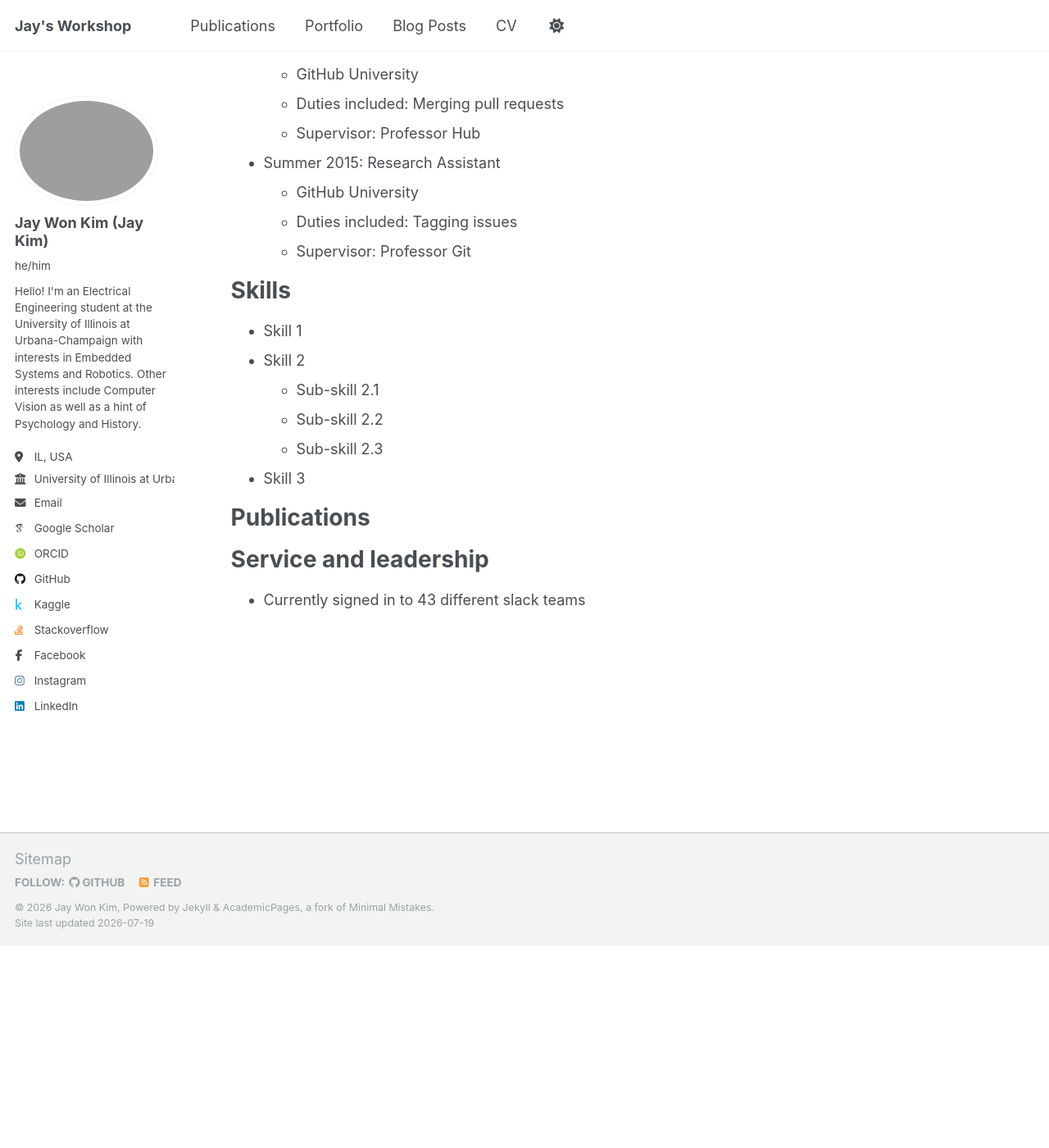
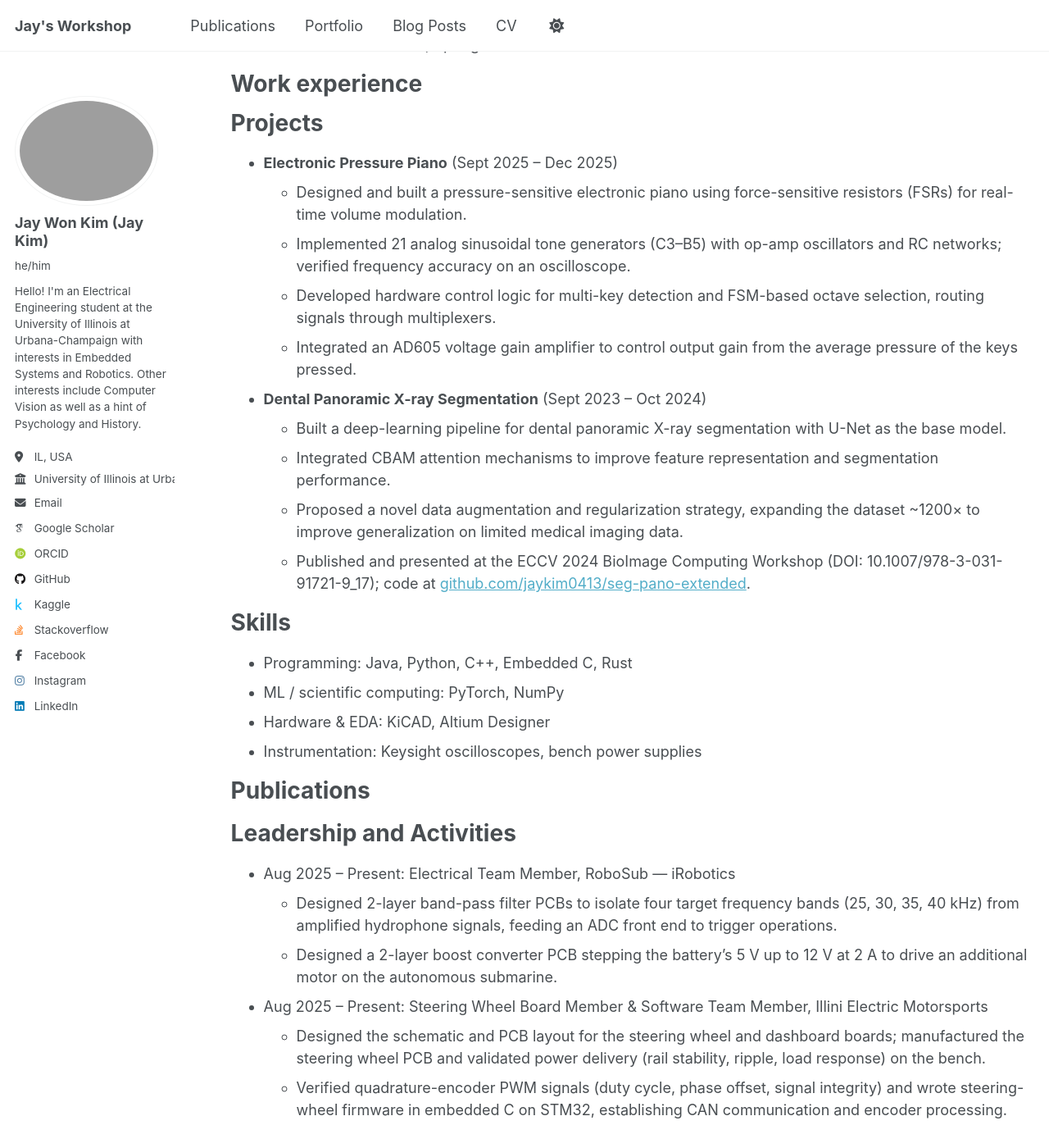
Before and after one commit to jaykim0413/jaykim0413.github.io, a Jekyll site: the page built from _pages/cv.md, in a window 1280 px wide and 1400 px high, scrolled down 393 px. Shown: the whole window at 82% size. Built offline with Jekyll 4.4.1, drawn with Linux system fonts in a browser that asks for light colours; some web fonts are replaced; before the commit the page ends 1546 px from its top, so only the background shows below that; some of the changed text lies outside the part shown.

Commit message:
Rewrite About page and fill in CV content
- About: replace placeholder with intro, interests, minors, and projects
- CV: add minors, GPA, honors, real skills, projects, and leadership;
  remove template placeholder work experience (left as TODO)

Co-Authored-By: Claude Opus 4.8 <noreply@anthropic.com>
Claude-Session: https://claude.ai/code/session_016ZzMn2rWjpBjpr5XjTZu4B

```diff
--- a/_pages/cv.md
+++ b/_pages/cv.md
@@ -12,52 +12,57 @@ redirect_from:
 Education
 ======
 * B.S. in Electrical Engineering, University of Illinois at Urbana-Champaign, 2029 (expected)
+  * Minor in Psychology
+  * Minor in Semiconductor Engineering
+  * GPA: 4.00 / 4.00
+
+Honors and Awards
+======
+* James Scholar Honors — Fall 2025, Spring 2026, Fall 2026
+* Dean's List — Fall 2025, Spring 2026
 
 Work experience
 ======
-* Spring 2024: Academic Pages Collaborator
-  * GitHub University
-  * Duties includes: Updates and improvements to template
-  * Supervisor: The Users
+<!-- TODO: No current roles. Add research positions, internships, or on-campus
+     jobs here as they come up. Format per entry:
+* Term Year: Role Title
+  * Organization
+  * What you did (one or two lines)
+-->
 
-* Fall 2015: Research Assistant
-  * GitHub University
-  * Duties included: Merging pull requests
-  * Supervisor: Professor Hub
+Projects
+======
+* **Electronic Pressure Piano** (Sept 2025 – Dec 2025)
+  * Designed and built a pressure-sensitive electronic piano using force-sensitive resistors (FSRs) for real-time volume modulation.
+  * Implemented 21 analog sinusoidal tone generators (C3–B5) with op-amp oscillators and RC networks; verified frequency accuracy on an oscilloscope.
+  * Developed hardware control logic for multi-key detection and FSM-based octave selection, routing signals through multiplexers.
+  * Integrated an AD605 voltage gain amplifier to control output gain from the average pressure of the keys pressed.
 
-* Summer 2015: Research Assistant
-  * GitHub University
-  * Duties included: Tagging issues
-  * Supervisor: Professor Git
+* **Dental Panoramic X-ray Segmentation** (Sept 2023 – Oct 2024)
+  * Built a deep-learning pipeline for dental panoramic X-ray segmentation with U-Net as the base model.
+  * Integrated CBAM attention mechanisms to improve feature representation and segmentation performance.
+  * Proposed a novel data augmentation and regularization strategy, expanding the dataset ~1200× to improve generalization on limited medical imaging data.
+  * Published and presented at the ECCV 2024 BioImage Computing Workshop (DOI: 10.1007/978-3-031-91721-9_17); code at [github.com/jaykim0413/seg-pano-extended](https://github.com/jaykim0413/seg-pano-extended).
 
 Skills
 ======
-* Skill 1
-* Skill 2
-  * Sub-skill 2.1
-  * Sub-skill 2.2
-  * Sub-skill 2.3
-* Skill 3
+* Programming: Java, Python, C++, Embedded C, Rust
+* ML / scientific computing: PyTorch, NumPy
+* Hardware & EDA: KiCAD, Altium Designer
+* Instrumentation: Keysight oscilloscopes, bench power supplies
 
 Publications
 ======
   <ul>{% for post in site.publications reversed %}
     {% include archive-single-cv.html %}
   {% endfor %}</ul>
-<!--
-Talks
+
+Leadership and Activities
 ======
-  <ul>{% for post in site.talks reversed %}
-    {% include archive-single-talk-cv.html  %}
-  {% endfor %}</ul>
---><!--
-Teaching
-======
-  <ul>{% for post in site.teaching reversed %}
-    {% include archive-single-cv.html %}
-  {% endfor %}</ul>
--->
+* Aug 2025 – Present: Electrical Team Member, RoboSub — iRobotics
+  * Designed 2-layer band-pass filter PCBs to isolate four target frequency bands (25, 30, 35, 40 kHz) from amplified hydrophone signals, feeding an ADC front end to trigger operations.
+  * Designed a 2-layer boost converter PCB stepping the battery's 5 V up to 12 V at 2 A to drive an additional motor on the autonomous submarine.
 
-Service and leadership
-======
-* Currently signed in to 43 different slack teams
+* Aug 2025 – Present: Steering Wheel Board Member & Software Team Member, Illini Electric Motorsports
+  * Designed the schematic and PCB layout for the steering wheel and dashboard boards; manufactured the steering wheel PCB and validated power delivery (rail stability, ripple, load response) on the bench.
+  * Verified quadrature-encoder PWM signals (duty cycle, phase offset, signal integrity) and wrote steering-wheel firmware in embedded C on STM32, establishing CAN communication and encoder processing.
```
